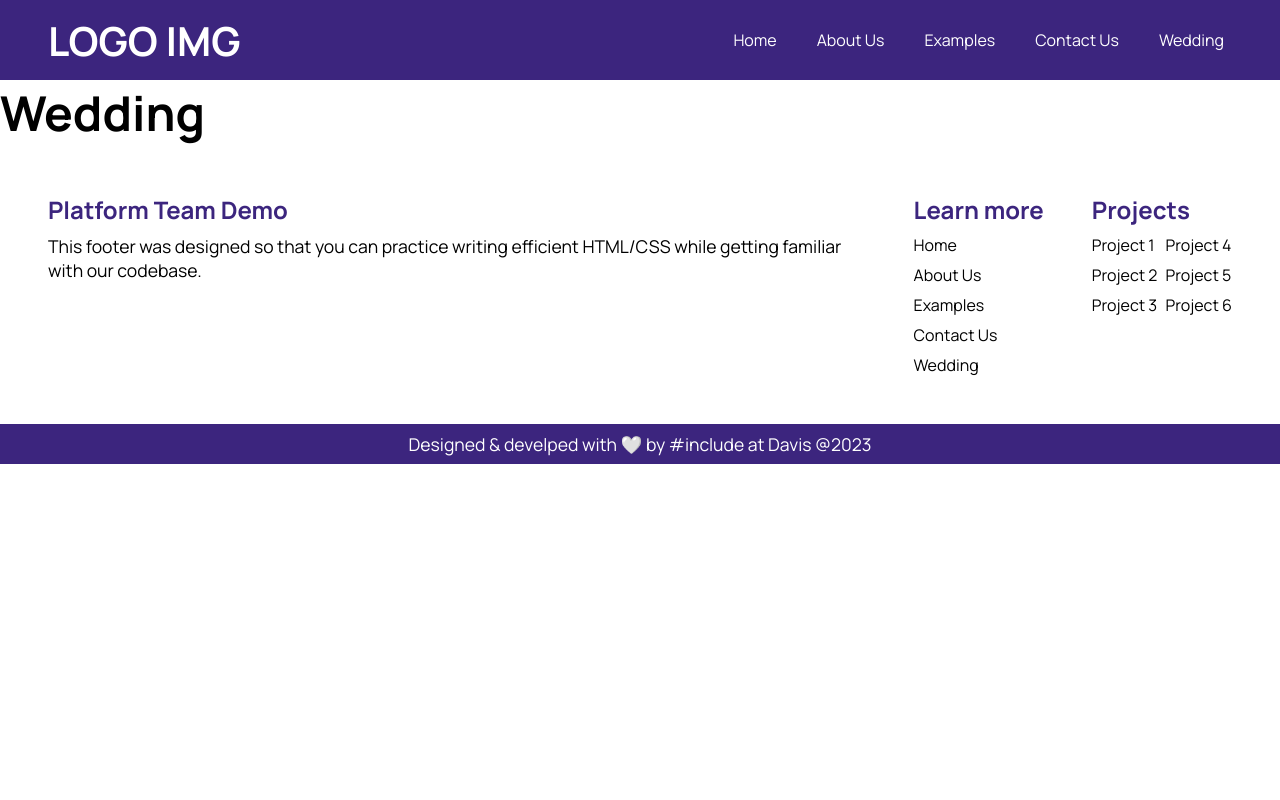
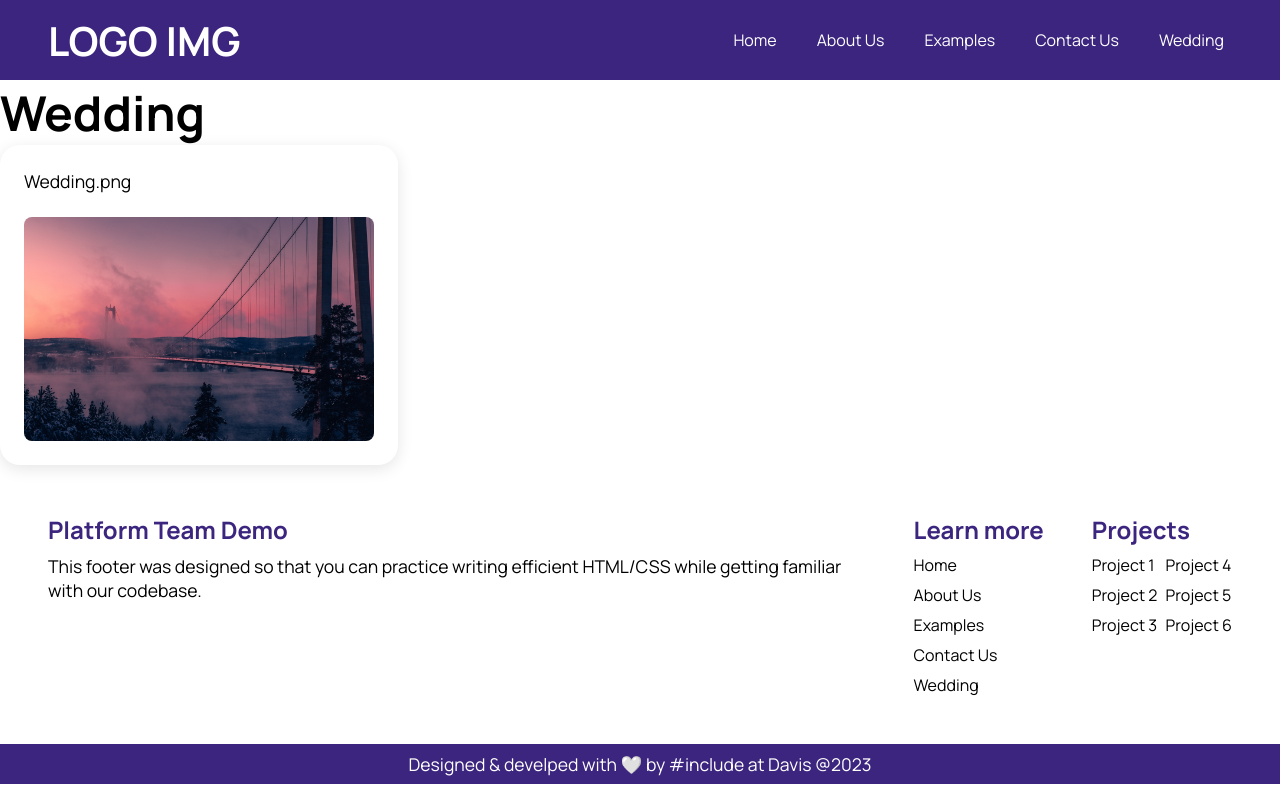
Before and after one commit to include-davis/Include-CMS, a Next.js app: page /wedding in a window 1280 px wide. Built offline with nearby package versions, Linux system fonts and the light colour scheme.

Commit message:
changing up media card'

```diff
--- /dev/null
+++ b/app/(pages)/wedding/_component/MediaCard.tsx
@@ -0,0 +1,22 @@
+'use client';
+import styles from '../../uploaded-media/_components/MediaCard.module.scss';
+import Image from 'next/image';
+
+export default function MediaCardPlaceholder() {
+    return (
+    <div className={styles.media_container}>
+        <div className={styles.title}>
+            <p> Wedding.png  </p>
+        </div>
+        <div className={styles.img_container}>
+            <Image
+            src="/index/city.jpg"
+            alt="serene forest scene in the night"
+            layout="fill"
+            objectFit="cover"
+            className={styles.media_radius}
+            />
+        </div>
+    </div>
+    );
+  }
--- a/app/(pages)/wedding/page.jsx
+++ b/app/(pages)/wedding/page.jsx
@@ -1,7 +1,10 @@
+import MediaCardPlaceholder from "./_component/MediaCard";
 export default function Home() {
   return (
     <main>
       <h1>Wedding</h1>
+      <MediaCardPlaceholder />
+
     </main>
   );
 }
```
